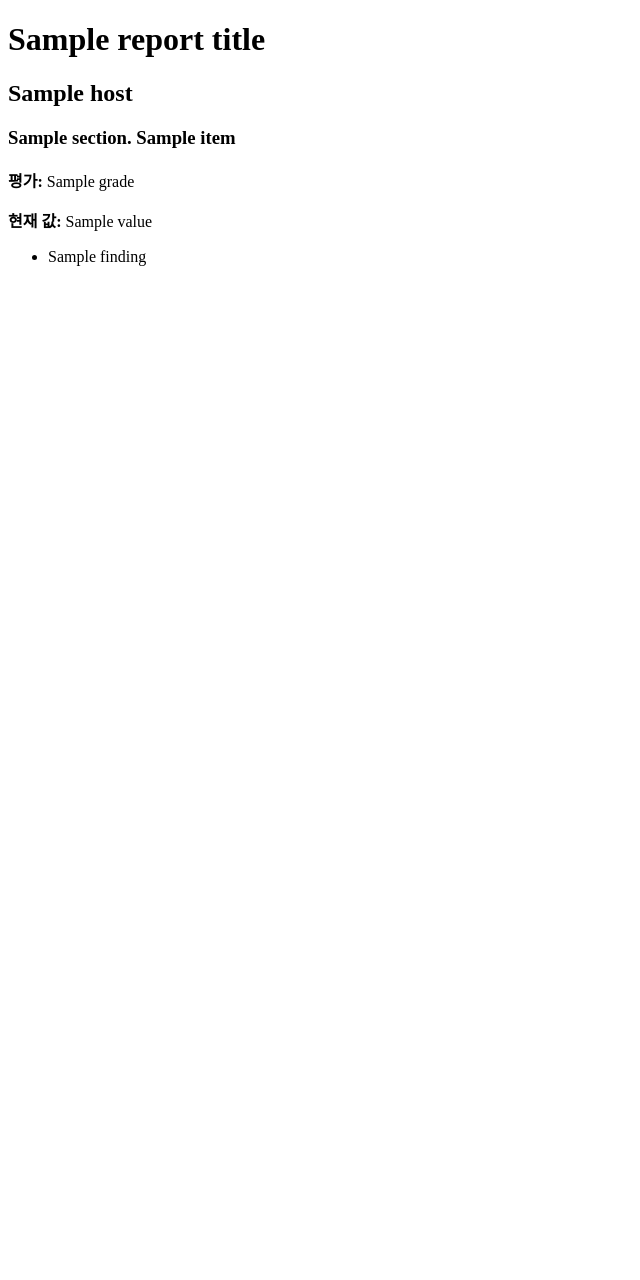
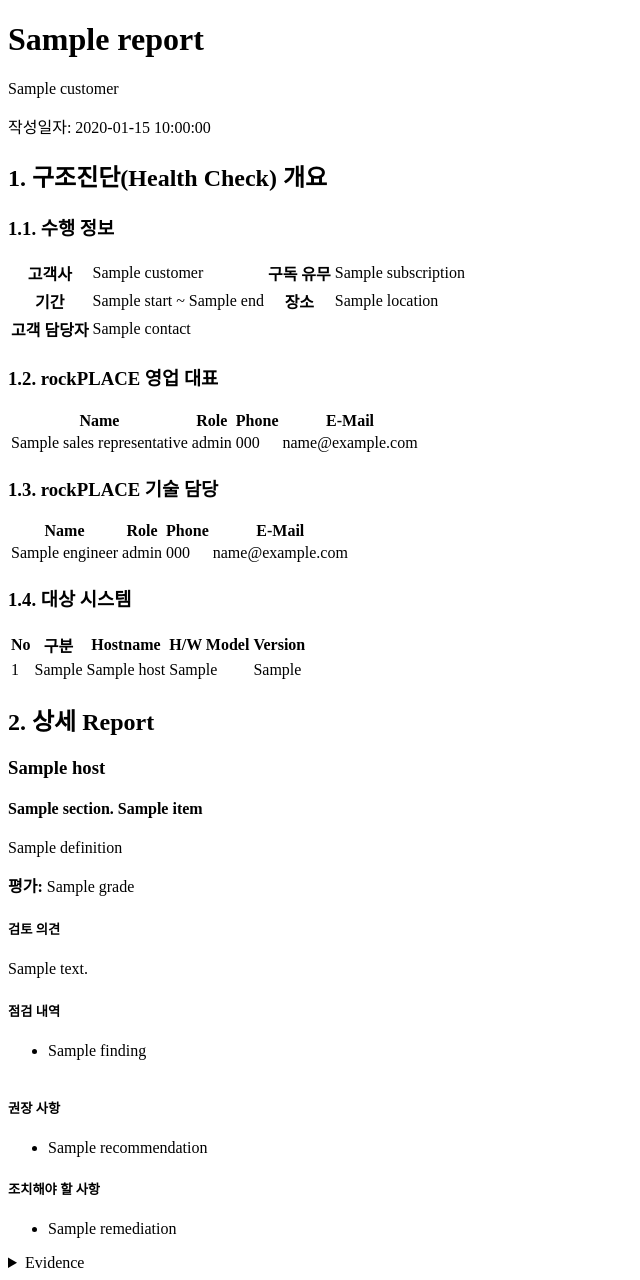
Before and after one commit to mjs0000/html, a Python web app: template templates/html/report.html.j2 in a window 1280 px wide. Shown: the whole page, without its empty margins (0-640 px from the left). Before the commit the page ends 266 px from the top, so only its background shows below. Run offline with Jinja, Linux system fonts and the light colour scheme; the template is opened without the code that fills it: most values are stand-ins (such as "Sample title", 1, 10 or a date in 2020).

Commit message:
update html report structure

```diff
--- a/templates/html/report.html.j2
+++ b/templates/html/report.html.j2
@@ -2,22 +2,74 @@
 <html lang="ko">
 <head>
   <meta charset="utf-8">
-  <title>{{ report_title }}</title>
+  <title>{{ metadata.report.title }}</title>
 </head>
 <body>
-  <h1>{{ report_title }}</h1>
-  {% for host in hosts %}
-    <section>
-      <h2>{{ host.hostname }}</h2>
-      {% for item in host.diagnostics %}
+  <header>
+    <h1>{{ metadata.report.title }}</h1>
+    <p>{{ metadata.customer.name }}</p>
+    {% if metadata.report.report_date %}<p>작성일자: {{ metadata.report.report_date }}</p>{% endif %}
+  </header>
+
+  <section id="overview">
+    <h2>1. 구조진단(Health Check) 개요</h2>
+
+    <h3>1.1. 수행 정보</h3>
+    <table>
+      <tr><th>고객사</th><td>{{ metadata.customer.name }}</td><th>구독 유무</th><td>{{ metadata.customer.subscription or '-' }}</td></tr>
+      <tr><th>기간</th><td>{{ metadata.execution.period.start or '-' }} ~ {{ metadata.execution.period.end or '-' }}</td><th>장소</th><td>{{ metadata.execution.location or metadata.customer.site or '-' }}</td></tr>
+      <tr><th>고객 담당자</th><td colspan="3">{{ metadata.customer.contact.name if metadata.customer.contact else '-' }}</td></tr>
+    </table>
+
+    <h3>1.2. rockPLACE 영업 대표</h3>
+    {% if metadata.sales_representative %}
+    <table><tr><th>Name</th><th>Role</th><th>Phone</th><th>E-Mail</th></tr>
+      <tr><td>{{ metadata.sales_representative.name }}</td><td>{{ metadata.sales_representative.role or '-' }}</td><td>{{ metadata.sales_representative.phone or '-' }}</td><td>{{ metadata.sales_representative.email or '-' }}</td></tr>
+    </table>
+    {% endif %}
+
+    <h3>1.3. rockPLACE 기술 담당</h3>
+    <table><tr><th>Name</th><th>Role</th><th>Phone</th><th>E-Mail</th></tr>
+      {% for engineer in metadata.technical_engineers %}
+      <tr><td>{{ engineer.name }}</td><td>{{ engineer.role or '-' }}</td><td>{{ engineer.phone or '-' }}</td><td>{{ engineer.email or '-' }}</td></tr>
+      {% endfor %}
+    </table>
+
+    <h3>1.4. 대상 시스템</h3>
+    <table><tr><th>No</th><th>구분</th><th>Hostname</th><th>H/W Model</th><th>Version</th></tr>
+      {% for host in hosts %}
+      <tr><td>{{ loop.index }}</td><td>{{ host.system_type or '-' }}</td><td>{{ host.hostname }}</td><td>{{ host.hardware_model or '-' }}</td><td>{{ host.os_version or '-' }}</td></tr>
+      {% endfor %}
+    </table>
+  </section>
+
+  <section id="details">
+    <h2>2. 상세 Report</h2>
+    {% for host in hosts %}
+      <section>
+        <h3>{{ host.hostname }}</h3>
+        {% for item in host.reportable_diagnostics() %}
         <article>
-          <h3>{{ item.section }}. {{ item.title }}</h3>
+          <h4>{{ item.section }}. {{ item.title }}</h4>
+          {% if item.definition %}<p>{{ item.definition }}</p>{% endif %}
           <p><strong>평가:</strong> {{ item.grade }}</p>
-          <p><strong>현재 값:</strong> {{ item.value or '-' }}</p>
-          {% if item.findings %}<ul>{% for f in item.findings %}<li>{{ f }}</li>{% endfor %}</ul>{% endif %}
+          {% if item.summary %}<h5>검토 의견</h5><p>{{ item.summary }}</p>{% endif %}
+          {% if item.findings %}<h5>점검 내역</h5><ul>{% for f in item.findings %}<li>{{ f }}</li>{% endfor %}</ul>{% endif %}
+          {% for table in item.tables %}
+          <table>
+            <tr>{% for col in table.columns %}<th>{{ col }}</th>{% endfor %}</tr>
+            {% for row in table.rows %}<tr>{% for col in table.columns %}<td>{{ row.get(col, '-') }}</td>{% endfor %}</tr>{% endfor %}
+          </table>
+          {% endfor %}
+          {% if item.recommendations %}<h5>권장 사항</h5><ul>{% for r in item.recommendations %}<li>{{ r }}</li>{% endfor %}</ul>{% endif %}
+          {% if item.remediation %}<h5>조치해야 할 사항</h5><ul>{% for r in item.remediation %}<li>{{ r }}</li>{% endfor %}</ul>{% endif %}
+          {% if item.evidence %}
+          <details><summary>Evidence</summary><ul>{% for e in item.evidence %}<li><code>{{ e.source }}</code>: {{ e.detail }}</li>{% endfor %}</ul></details>
+          {% endif %}
         </article>
-      {% endfor %}
-    </section>
-  {% endfor %}
+        {% endfor %}
+      </section>
+    {% endfor %}
+  </section>
 </body>
 </html>
```
